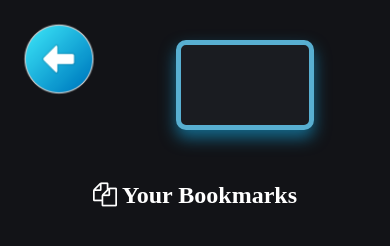
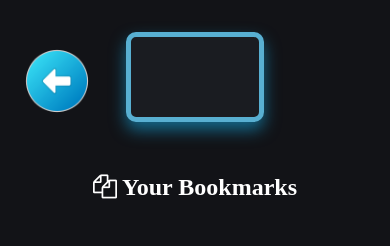
Before and after one commit to vijayyprajapati/Share-Your-Bookmarks, a plain HTML site: page details.html in a window 390 px wide. Drawn offline with Linux system fonts and the light colour scheme.

Commit message:
responivesness

```diff
--- a/details.css
+++ b/details.css
@@ -14,17 +14,14 @@ ol li::marker
   width: 10rem;
   margin: auto;
 }
-
-.top-bar{
-  display: flex;
-  flex-direction: row;
-}
 .top-img{
-  height: 100px;
-  width: 100px;
+  height: 150px;
+  width: 150px;
   margin-top: 1%;
   margin-left: 1%;
   cursor: pointer;
+  position: absolute;
+
 }
 .header {
   background-color: #1a1c21;
@@ -139,3 +136,27 @@ ol li::marker
   font-weight: 540;
   padding: 10px;
 }
+
+@media only screen and (max-width: 1000px) and (min-width: 900px){
+  .top-img {
+    height: 90px;
+    width: 90px;
+
+  }
+}
+@media only screen and (max-width: 900px) {
+  .top-img {
+    height: 90px;
+    width: 90px;
+    margin-top: 30vh;
+
+  }
+}
+@media only screen and (max-width: 700px) {
+  .top-img {
+    height: 90px;
+    width: 90px;
+    margin-top: 1%;
+
+  }
+}
```
Also changed, not shown: details.html (+1 -1 lines).
